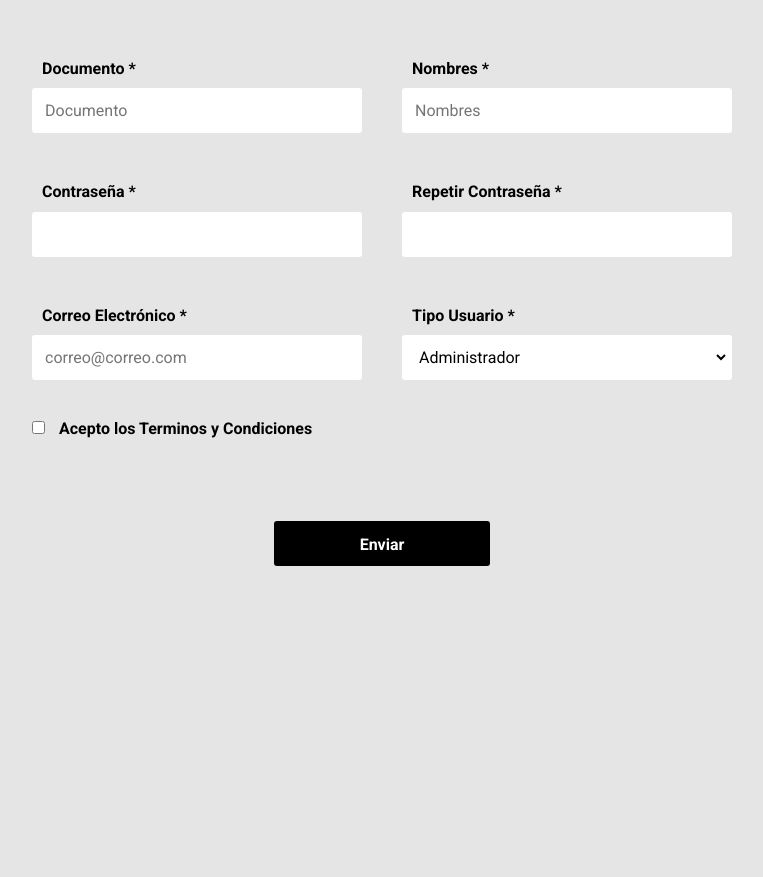
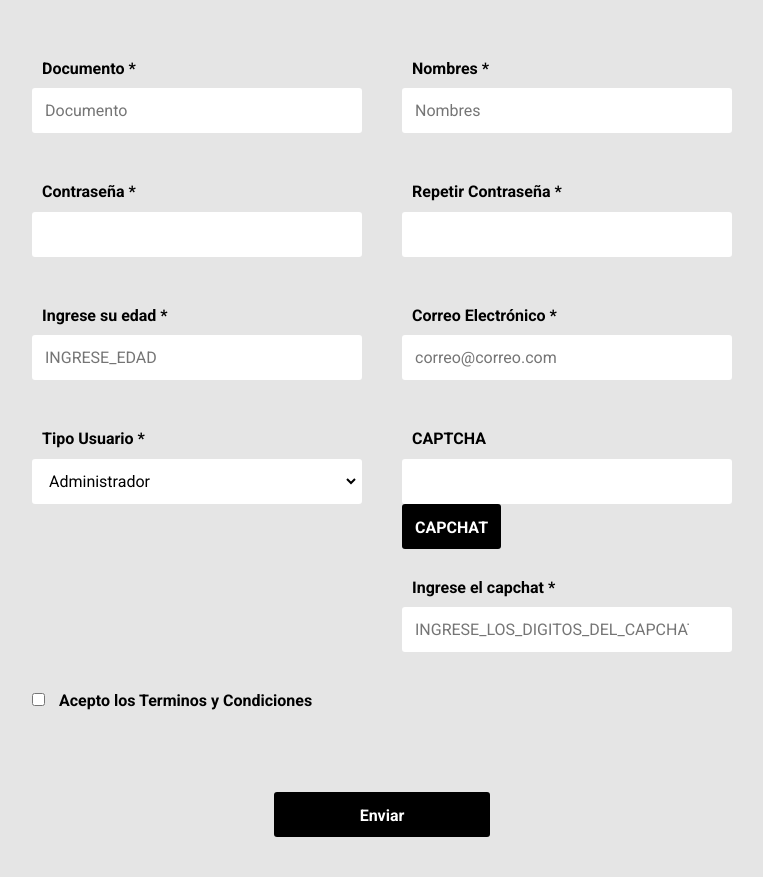
Before and after one commit to esquivel7809/java_exercise, a PHP site: page /crear_usu.php in a window 1280 px wide. Shown: the whole page, without its empty margins (258-1021 px from the left). Before the commit the page ends 566 px from the top, so only its background shows below. Run offline with PHP 8.4, Linux system fonts and the light colour scheme; data comes from the database, SQL or seed files in the repository; some libraries are stand-ins or nearby versions.

Commit message:
realize la creacion de tres campos mas en el formulario, capchat, verificar capchat y edad se hiciero cambios en el escript de el formulario (crear_usu.php) para gerar capchat de forma aleatoria, y ajuste el (formulario.js) para que los capchat coincidad y me permita redirigirme a el formulario de insercion de datos

```diff
--- a/BRIAN_JULIAN_AVILA/crear_usu.php
+++ b/BRIAN_JULIAN_AVILA/crear_usu.php
@@ -30,7 +30,7 @@ $con = $db->conectar();
             <div class="formulario__label" id="grupo__usuario">
                 <label for="usuario" class="formulario__label">Documento *</label>
                 <div class="formulario__grupo-input">
-                    <input type="text" class="formulario__input" name="usuario" id="usuario" placeholder="Documento">
+                    <input type="text" class="formulario__input" name="usuario" id="usuario" placeholder="Documento" require>
                     <i class="formulario__validacion-estado fas fa-times-circle"></i>
                 </div>
                 <p class="formulario__input-error">
@@ -70,6 +70,17 @@ $con = $db->conectar();
                 </div>
                 <p class="formulario__input-error">Ambas contraseñas deben ser iguales.</p>
             </div>
+            <!-- Grupo: edad -->
+            <div class="formulario__label" id="grupo__edad">
+                <label for="edad" class="formulario__label">Ingrese su edad *</label>
+                <div class="formulario__grupo-input" id="grupo__edad">
+                    <i class="formulario__validacion-estado fas fa-times-circle"></i>
+                    <input type="" class="formulario__input" name="edad" id="edad" placeholder="INGRESE_EDAD">
+
+                </div>
+                <p class="formulario__input-error">La edad solo puede tener maximo 3 digitos y solo valores numericos.</p>
+            </div>
+
 
 
 
@@ -104,13 +115,32 @@ $con = $db->conectar();
 
 
             <!-- Grupo: Terminos y Condiciones -->
+
+            <div class="capchat">
+                <div class="formulario__label" id="grupo__verify">
+                    <label for="verify" class="formulario__label">CAPTCHA</label>
+                    <div class="formulario__grupo-input" id="grupo__verify">
+                        <input type="text" class="formulario__input" name="verify" id="verify" readonly onpaste="return false;" oncopy="return false;">
+                        <button   onclick="generarcapchat()" class="formulario__btn" >CAPCHAT</button>
+                    </div>
+                </div>
+
+                <div class="formulario__label" id="grupo__vr2">
+                    <label for="vr2" class="formulario__label">Ingrese el capchat *</label>
+                    <div class="formulario__grupo-input" id="grupo__vr2">
+                        <i class="formulario__validacion-estado fas fa-times-circle"></i>
+                        <input type="" class="formulario__input" name="vr2" id="vr2" placeholder="INGRESE_LOS_DIGITOS_DEL_CAPCHAT" required onpaste="return false;" oncopy="return false;">
+
+                    </div>
+                    <p class="formulario__input-error">La información ingresada no coincide con el capchat.</p>
+                </div>
+            </div>
             <div class="formulario__grupo-terminos" id="grupo__terminos">
                 <label class="formulario__label">
                     <input class="formulario__checkbox" type="checkbox" name="terminos" id="terminos">
                     Acepto los Terminos y Condiciones
                 </label>
             </div>
-
             <div class="formulario__mensaje" id="formulario__mensaje">
                 <p><i class="fas fa-exclamation-triangle"></i> <b>Error:</b> Por favor rellena el formulario correctamente. </p>
             </div>
@@ -118,7 +148,7 @@ $con = $db->conectar();
             <p class="text-center">
 
             <div class="formulario__grupo-btn-enviar">
-                <button type="submit" class="formulario__btn" name="save" value="guardar">Enviar</button>
+                <button type="submit" class="formulario__btn" name="save" id="boton_enviar" value="guardar">Enviar</button>
                 <p class="formulario__mensaje-exito" id="formulario__mensaje-exito">Formulario enviado exitosamente!</p>
             </div>
 
@@ -139,6 +169,27 @@ $con = $db->conectar();
         function minus(e) {
             e.value = e.value.toLowerCase();
         }
+
+
+        function generarcapchat() {
+            var caracteres = 'ABCDEFGHIJKLMNOPQRSTUVWXYZ0123456789';
+
+
+            var longitud = 5;
+
+            var captcha = '';
+
+
+
+            for (var i = 0; i < longitud; i++) {
+                var indice = Math.floor(Math.random() * caracteres.length);
+                captcha += caracteres.charAt(indice);
+            }
+
+
+            document.getElementById('verify').value = captcha;
+        }
+    </script>
     </script>
 
 </body>
--- a/BRIAN_JULIAN_AVILA/css/css.css
+++ b/BRIAN_JULIAN_AVILA/css/css.css
@@ -129,7 +129,9 @@ main {
 	border-radius: 3px;
 	cursor: pointer;
 	transition: .1s ease all;
+
 }
+
 
 .formulario__btn:hover {
 	box-shadow: 3px 0px 30px rgba(163,163,163, 1);
--- a/BRIAN_JULIAN_AVILA/js/formulario.js
+++ b/BRIAN_JULIAN_AVILA/js/formulario.js
@@ -5,8 +5,9 @@ const expresiones = {
 	usuario: /^\d{7,11}$/,
 	nombre: /^[a-zA-ZÀ-ÿ\s]{15,40}$/,
 	password: /^.{8,12}$/,
-	correo: /^[a-zA-Z0-9_.+-]+@[a-zA-Z0-9-]+\.[a-zA-Z0-9-.]+$/
-	// telefono: /^\d{7,14}$/
+	correo: /^[a-zA-Z0-9_.+-]+@[a-zA-Z0-9-]+\.[a-zA-Z0-9-.]+$/,
+	edad: /^\d{1,3}$/,
+	verify: /^[A-Z0-9].{5,5}$/,
 
 }
 
@@ -14,8 +15,9 @@ const campos = {
 	usuario: false,
 	nombre: false,
 	password: false,
-	correo: false
-	// telefono: false
+	correo: false,
+	edad: false,
+	verify: false,
 
 }
 
@@ -37,15 +39,20 @@ const validarFormulario = (e) => {
 		case "correo":
 			validarCampo(expresiones.correo, e.target, 'correo');
 			break;
-		// case "telefono":
-		// 	validarCampo(expresiones.telefono, e.target, 'telefono');
-		// break;
-
+		case "edad":
+			validarCampo(expresiones.edad, e.target, 'edad');
+			break;
+		case "verify":
+			validarVr2();
+			break;
+		case "vr2":
+			validarVr2();
+			break;
 	}
 }
 
 const validarCampo = (expresion, input, campo) => {
-	if(expresion.test(input.value)){
+	if (expresion.test(input.value)) {
 		document.getElementById(`grupo__${campo}`).classList.remove('formulario__grupo-incorrecto');
 		document.getElementById(`grupo__${campo}`).classList.add('formulario__grupo-correcto');
 		document.querySelector(`#grupo__${campo} i`).classList.add('fa-check-circle');
@@ -66,7 +73,7 @@ const validarPassword2 = () => {
 	const inputPassword1 = document.getElementById('password');
 	const inputPassword2 = document.getElementById('password2');
 
-	if(inputPassword1.value !== inputPassword2.value){
+	if (inputPassword1.value !== inputPassword2.value) {
 		document.getElementById(`grupo__password2`).classList.add('formulario__grupo-incorrecto');
 		document.getElementById(`grupo__password2`).classList.remove('formulario__grupo-correcto');
 		document.querySelector(`#grupo__password2 i`).classList.add('fa-times-circle');
@@ -83,6 +90,27 @@ const validarPassword2 = () => {
 	}
 }
 
+const validarVr2 = () => {
+	const inputVerify = document.getElementById('verify');
+	const inputVr2 = document.getElementById('vr2');
+
+	if (inputVerify.value === inputVr2.value) {
+		document.getElementById(`grupo__vr2`).classList.remove('formulario__grupo-incorrecto');
+		document.getElementById(`grupo__vr2`).classList.add('formulario__grupo-correcto');
+		document.querySelector(`#grupo__vr2 i`).classList.remove('fa-times-circle');
+		document.querySelector(`#grupo__vr2 i`).classList.add('fa-check-circle');
+		document.querySelector(`#grupo__vr2 .formulario__input-error`).classList.remove('formulario__input-error-activo');
+		campos['verify'] = true;
+	} else {
+		document.getElementById(`grupo__vr2`).classList.add('formulario__grupo-incorrecto');
+		document.getElementById(`grupo__vr2`).classList.remove('formulario__grupo-correcto');
+		document.querySelector(`#grupo__vr2 i`).classList.add('fa-times-circle');
+		document.querySelector(`#grupo__vr2 i`).classList.remove('fa-check-circle');
+		document.querySelector(`#grupo__vr2 .formulario__input-error`).classList.add('formulario__input-error-activo');
+		campos['verify'] = false;
+	}
+}
+
 inputs.forEach((input) => {
 	input.addEventListener('keyup', validarFormulario);
 	input.addEventListener('blur', validarFormulario);
@@ -95,12 +123,17 @@ formulario.addEventListener('submit', (e) => {
 	var pas = document.getElementById('password').value;
 	var email = document.getElementById('correo').value;
 	var tip_usu = document.getElementById('id_tip_use').value;
+	var edad = document.getElementById('edad').value;
+
+
+
 
 	const terminos = document.getElementById('terminos');
-	if(campos.usuario && campos.nombre && campos.password && campos.correo  && terminos.checked ){
+	if (campos.usuario && campos.nombre && campos.password && campos.correo && campos.edad && terminos.checked) {
 		formulario.reset();
-		console.log(doc);console.log(nom);console.log(pas);console.log(email);console.log(tip_usu);
-		$.post ("registro.php?cod=datos",{doc: doc, nom: nom, pas: pas, email: email, tip_usu: tip_usu}, function(document){$("#mensaje").html(document);
+		console.log(doc); console.log(nom); console.log(pas); console.log(email); console.log(tip_usu); console.log(edad);
+		$.post("registro.php?cod=datos", { doc: doc, nom: nom, pas: pas, email: email, tip_usu: tip_usu, edad: edad, }, function (document) {
+			$("#mensaje").html(document);
 
 		}),
 
```
Also changed, not shown: BRIAN_JULIAN_AVILA/registro.php (added). Lines whose indentation alone changed are shown as unchanged.
